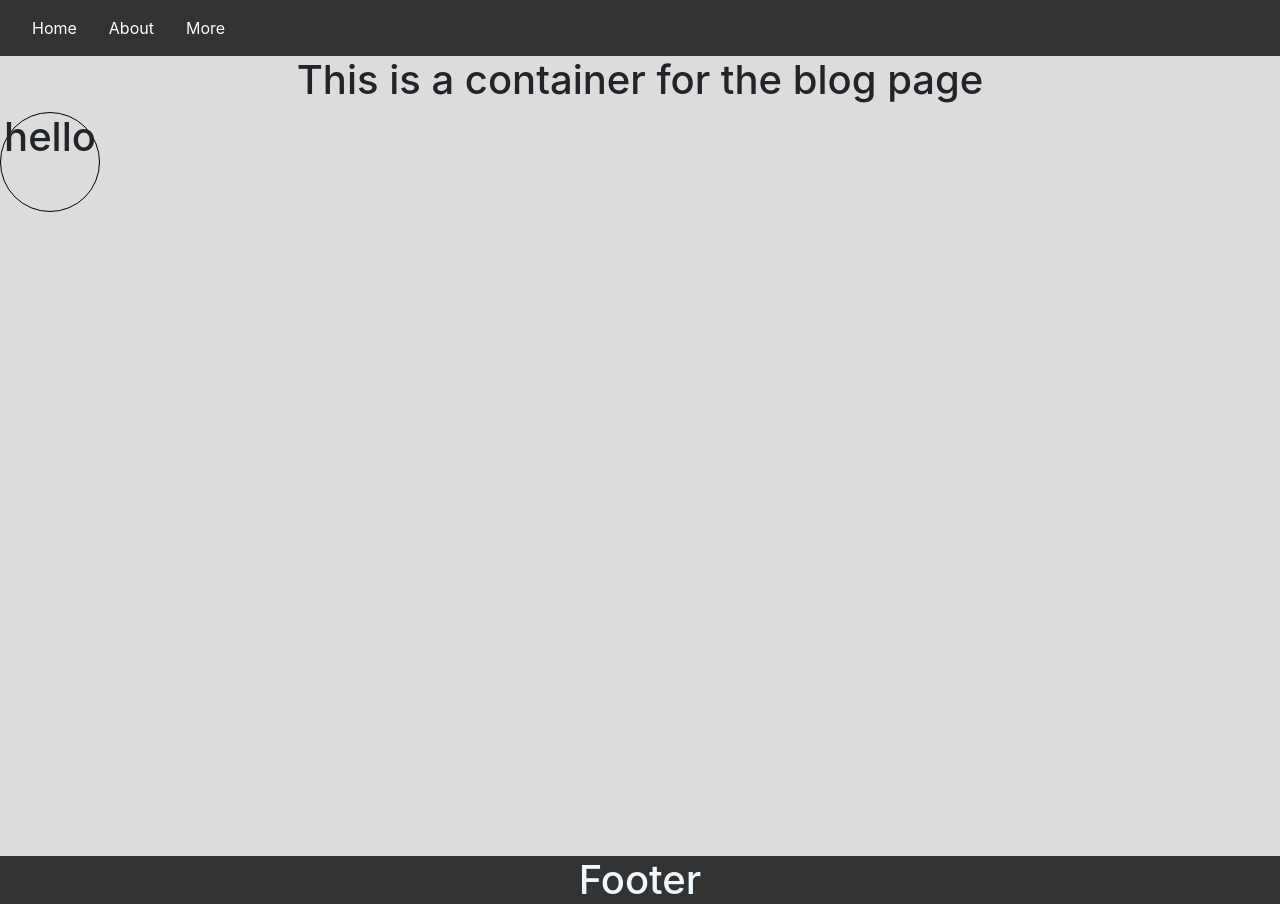
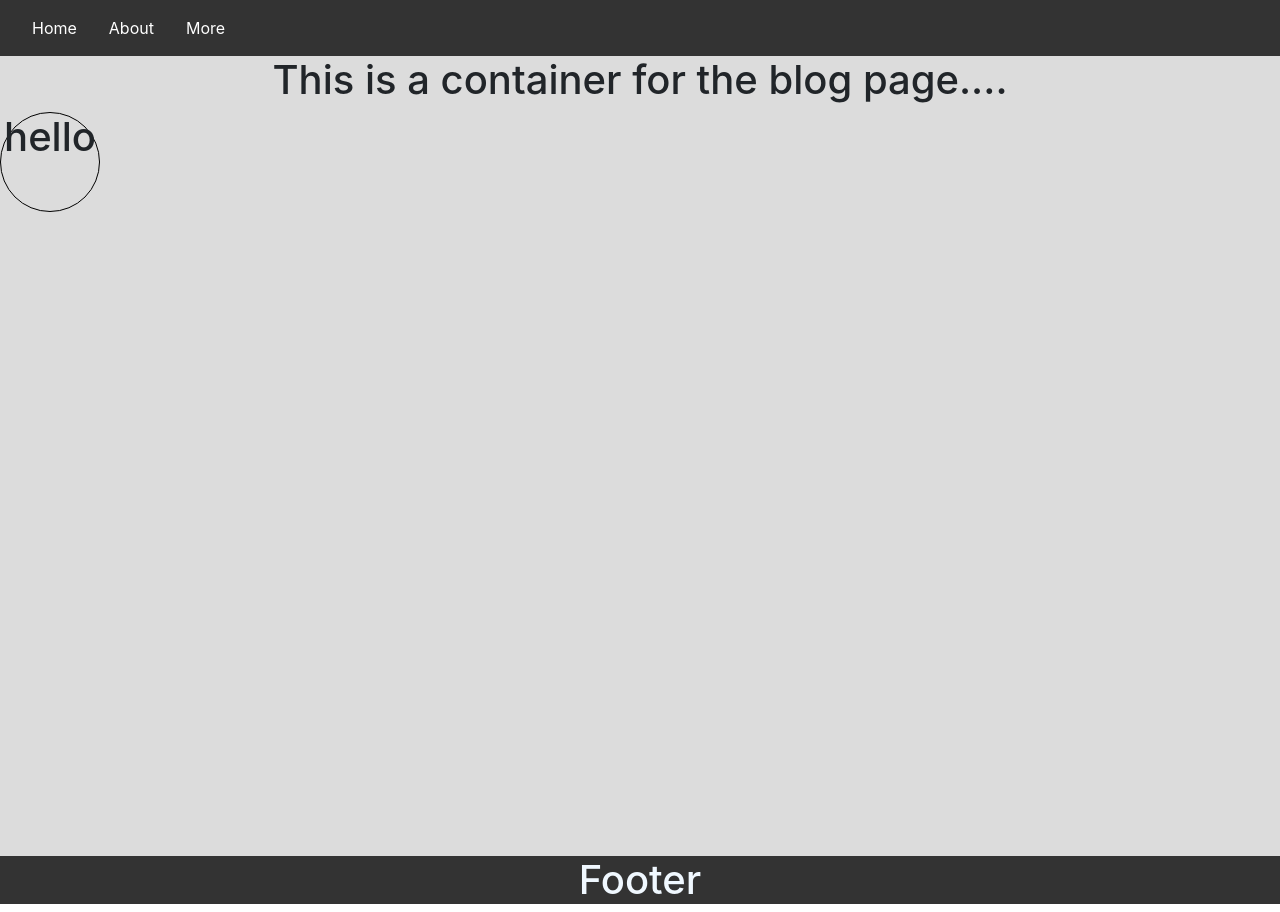
Before and after one commit to qiutian0036/MohammedHaris96t, a React (Create React App) app: page / in a window 1280 px wide. Built offline with nearby package versions, Linux system fonts and the light colour scheme; the HTML template or start-up script is replaced by a standard one.

Commit message:
new change

```diff
--- a/src/Components/Homepage.js
+++ b/src/Components/Homepage.js
@@ -3,7 +3,7 @@ import AuthorImage from "./AuthorImage";
 const Homepage = () => {
   return (
     <div className="homepage-container ">
-      <h1>This is a container for the blog page</h1>
+      <h1>This is a container for the blog page....</h1>
       <AuthorImage />
     </div>
   );
```
